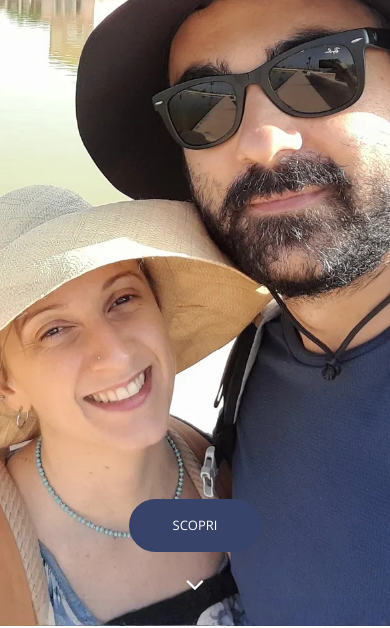
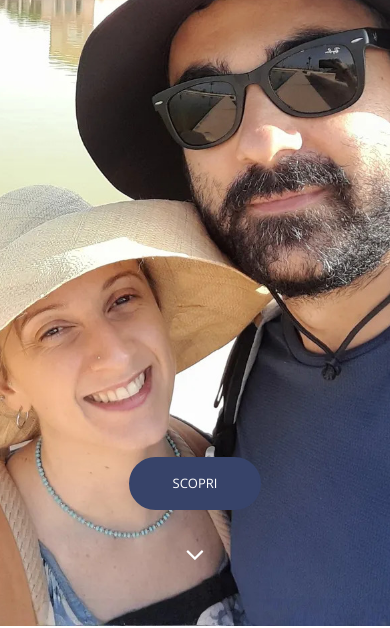
Before and after one commit to lorenzomorelli-webdev/wedding-website, a website: page index.html in a window 390 px wide. Shown: the part 218-846 px from the top of the page. Drawn offline with nearby package versions, Linux system fonts and the light colour scheme; some packages are replaced by stand-ins of ours; files whose address does not match are found by name.

Commit message:
vh mobile test

```diff
--- a/css/queries.css
+++ b/css/queries.css
@@ -301,7 +301,12 @@
 
 @media screen and (max-width: 480px) {
     .hero .hero-content {
+        height: 80vh;
         padding-top: 5%;
+    }
+
+    .hero .sub-title .down-arrow{
+        bottom: 60px;
     }
 
     .hero .hero-content img {
```
